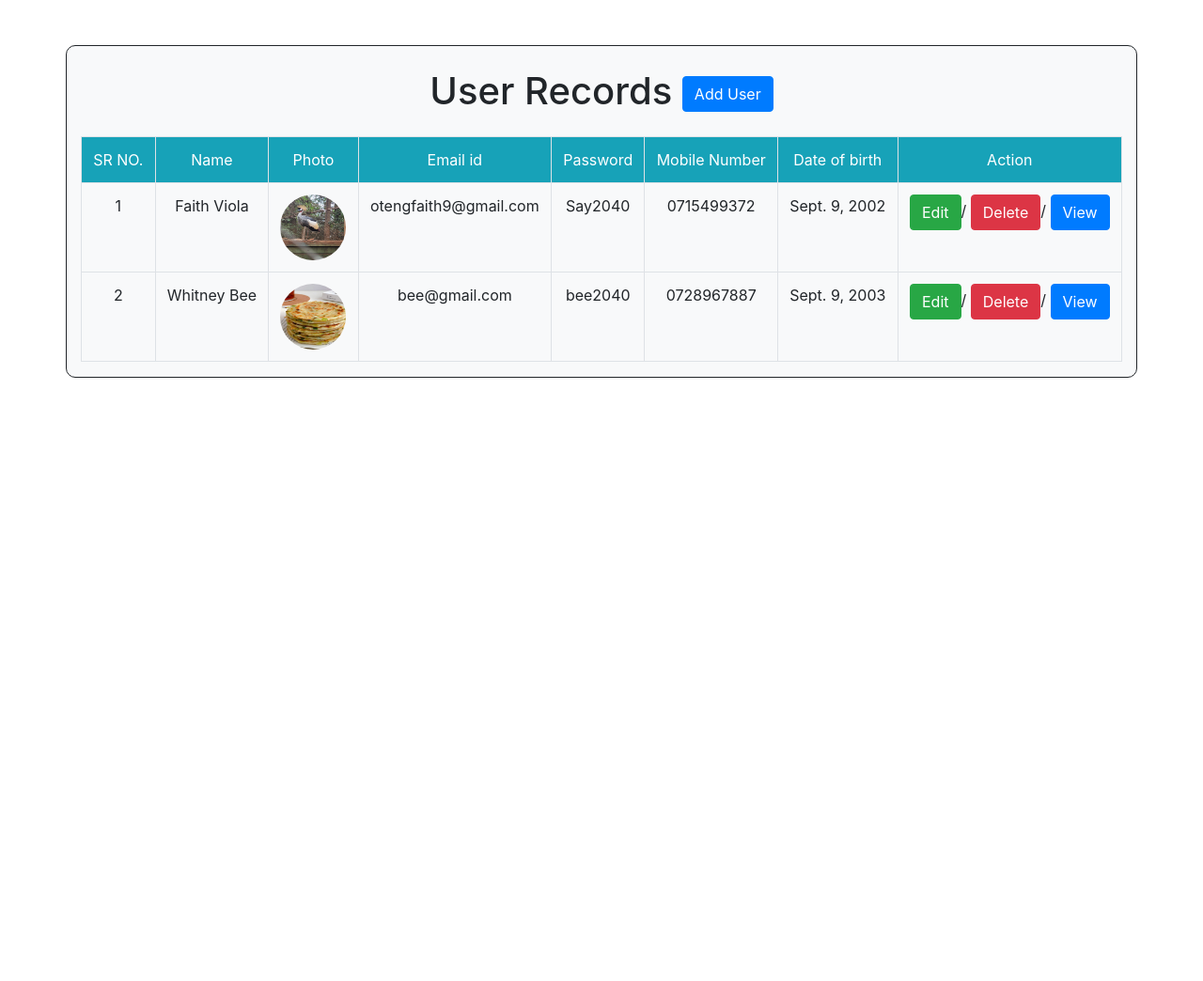
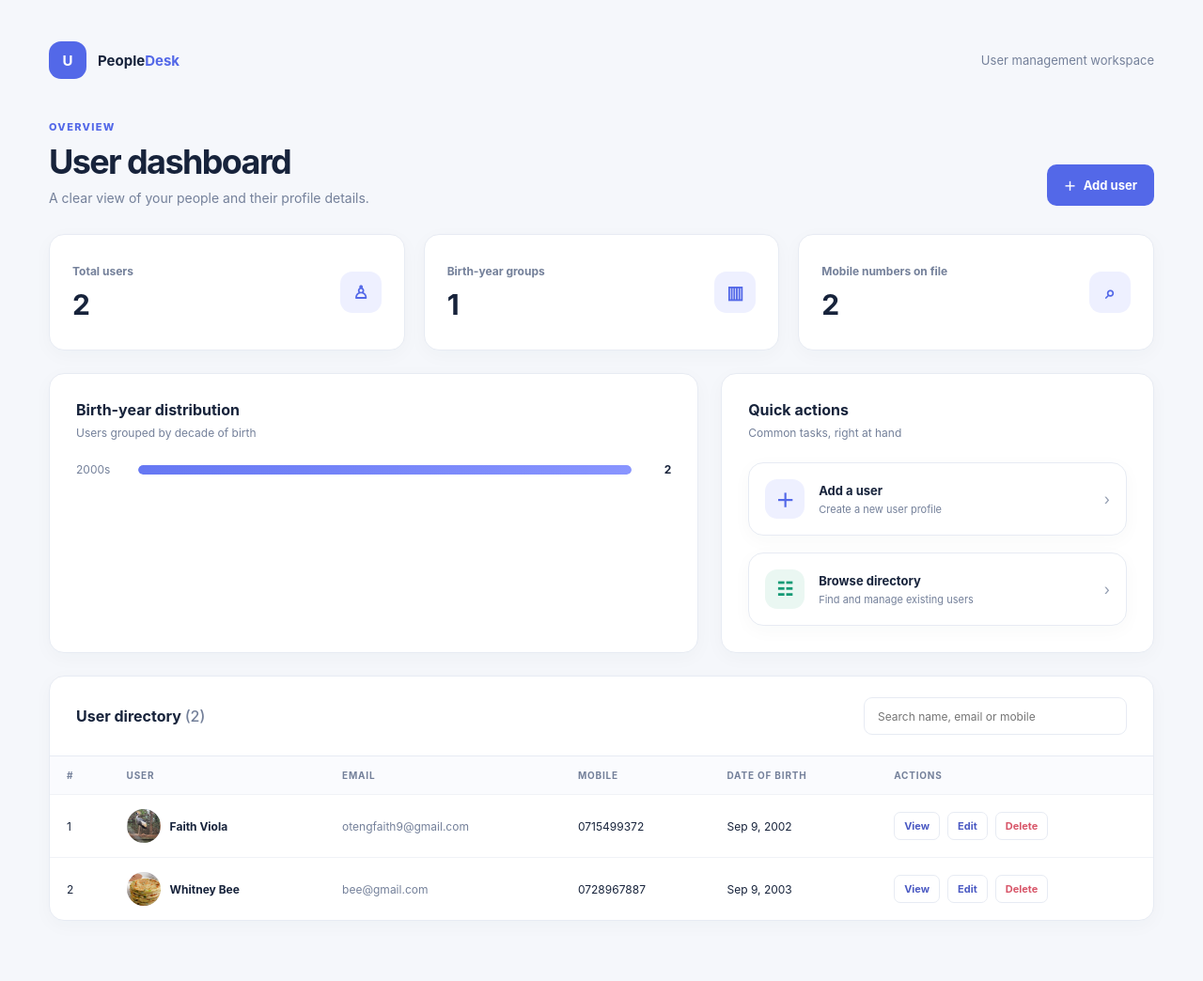
Before and after one commit to violaoteng/crud_operation, a Django app: page / in a window 1280 px wide. Shown: the whole page at 94% size. Before the commit the page ends 402 px from the top, so only its background shows below. Run offline with Django 5.2, Linux system fonts and the light colour scheme; data comes from the database, SQL or seed files in the repository.

Commit message:
layout change

```diff
--- /dev/null
+++ b/my_app/static/my_app/css/dashboard.css
@@ -0,0 +1,460 @@
+:root {
+    color-scheme: light;
+    --ink: #17233b;
+    --muted: #74809a;
+    --line: #e7ebf3;
+    --accent: #5368e8;
+    --accent-soft: #eef0ff;
+    --green: #159a75;
+    --red: #d85669;
+    font-family: Inter, ui-sans-serif, system-ui, -apple-system, BlinkMacSystemFont, "Segoe UI", sans-serif;
+}
+
+* {
+    box-sizing: border-box;
+}
+
+body {
+    margin: 0;
+    background: #f5f7fb;
+    color: var(--ink);
+}
+
+a {
+    color: inherit;
+    text-decoration: none;
+}
+
+.shell {
+    max-width: 1240px;
+    margin: 0 auto;
+    padding: 44px 32px 64px;
+}
+
+.topbar,
+.intro,
+.metric,
+.directory-head {
+    display: flex;
+    align-items: center;
+    justify-content: space-between;
+    gap: 20px;
+}
+
+.topbar {
+    margin-bottom: 44px;
+}
+
+.brand {
+    display: flex;
+    align-items: center;
+    gap: 12px;
+    font-size: 15px;
+    font-weight: 750;
+}
+
+.brand-mark {
+    display: grid;
+    width: 40px;
+    height: 40px;
+    place-items: center;
+    border-radius: 13px;
+    background: var(--accent);
+    color: white;
+}
+
+.top-note,
+.subtitle {
+    color: var(--muted);
+    font-size: 13px;
+}
+
+.intro {
+    align-items: end;
+    margin-bottom: 30px;
+}
+
+.eyebrow {
+    margin: 0 0 8px;
+    color: var(--accent);
+    font-size: 11px;
+    font-weight: 800;
+    letter-spacing: .12em;
+    text-transform: uppercase;
+}
+
+h1 {
+    margin: 0;
+    font-size: clamp(27px, 4vw, 36px);
+    letter-spacing: -.045em;
+}
+
+.subtitle {
+    margin: 8px 0 0;
+    font-size: 14px;
+}
+
+.button {
+    display: inline-flex;
+    min-height: 44px;
+    align-items: center;
+    justify-content: center;
+    gap: 8px;
+    padding: 0 18px;
+    border-radius: 10px;
+    background: var(--accent);
+    color: white;
+    font-size: 13px;
+    font-weight: 700;
+}
+
+.button:hover {
+    color: white;
+    box-shadow: 0 7px 16px #5368e833;
+}
+
+.overview {
+    display: grid;
+    grid-template-columns: repeat(3, minmax(0, 1fr));
+    gap: 20px;
+    margin-bottom: 24px;
+}
+
+.metric,
+.panel,
+.action-card {
+    border: 1px solid var(--line);
+    border-radius: 16px;
+    background: white;
+    box-shadow: 0 5px 20px #24304a08;
+}
+
+.metric {
+    min-height: 124px;
+    padding: 24px;
+}
+
+.metric-label {
+    margin: 0 0 10px;
+    color: var(--muted);
+    font-size: 12px;
+    font-weight: 650;
+}
+
+.metric-value {
+    margin: 0;
+    font-size: 30px;
+    font-weight: 750;
+    letter-spacing: -.04em;
+}
+
+.metric-icon,
+.action-icon {
+    display: grid;
+    width: 44px;
+    height: 44px;
+    place-items: center;
+    border-radius: 13px;
+    background: var(--accent-soft);
+    color: var(--accent);
+    font-size: 19px;
+    font-weight: 750;
+}
+
+.middle-grid {
+    display: grid;
+    grid-template-columns: minmax(0, 1.5fr) minmax(280px, 1fr);
+    gap: 24px;
+    margin-bottom: 24px;
+}
+
+.panel {
+    padding: 28px;
+}
+
+.panel-heading {
+    margin-bottom: 24px;
+}
+
+.panel-heading h2,
+.directory-head h2 {
+    margin: 0;
+    font-size: 16px;
+}
+
+.panel-heading p {
+    margin: 7px 0 0;
+    color: var(--muted);
+    font-size: 12px;
+}
+
+.chart,
+.actions {
+    display: grid;
+    gap: 18px;
+}
+
+.chart-row {
+    display: grid;
+    grid-template-columns: 52px minmax(30px, 1fr) 28px;
+    align-items: center;
+    gap: 14px;
+    color: var(--muted);
+    font-size: 12px;
+}
+
+.bar-track {
+    height: 10px;
+    overflow: hidden;
+    border-radius: 99px;
+    background: #edf0f7;
+}
+
+.bar {
+    height: 100%;
+    min-width: 4px;
+    border-radius: inherit;
+    background: linear-gradient(90deg, #6678f3, #8995ff);
+}
+
+.chart-count {
+    color: var(--ink);
+    font-weight: 700;
+    text-align: right;
+}
+
+.empty-chart {
+    padding: 12px 0;
+    color: var(--muted);
+    font-size: 13px;
+}
+
+.action-card {
+    display: flex;
+    align-items: center;
+    gap: 15px;
+    padding: 17px;
+    transition: border-color .15s, transform .15s;
+}
+
+.action-card:hover {
+    border-color: #c9d0ff;
+    transform: translateY(-1px);
+}
+
+.action-icon {
+    flex: 0 0 42px;
+    height: 42px;
+    font-size: 20px;
+}
+
+.action-icon.secondary {
+    background: #eaf7f2;
+    color: var(--green);
+}
+
+.action-title,
+.action-description {
+    display: block;
+}
+
+.action-title {
+    font-size: 13px;
+    font-weight: 750;
+}
+
+.action-description {
+    margin-top: 5px;
+    color: var(--muted);
+    font-size: 11px;
+}
+
+.action-arrow {
+    margin-left: auto;
+    color: #929cb0;
+}
+
+.directory {
+    padding: 0;
+    overflow: hidden;
+}
+
+.directory-head {
+    padding: 22px 28px;
+    border-bottom: 1px solid var(--line);
+}
+
+.search {
+    width: min(280px, 45vw);
+    min-height: 40px;
+    padding: 0 14px;
+    border: 1px solid var(--line);
+    border-radius: 9px;
+    font: inherit;
+    font-size: 12px;
+}
+
+.search:focus {
+    border-color: #9ba7ff;
+    outline: 2px solid #5368e81a;
+}
+
+.table-wrap {
+    overflow-x: auto;
+}
+
+table {
+    width: 100%;
+    border-collapse: collapse;
+    text-align: left;
+    white-space: nowrap;
+}
+
+th {
+    padding: 14px 18px;
+    background: #fafbfe;
+    color: var(--muted);
+    font-size: 10px;
+    letter-spacing: .08em;
+    text-transform: uppercase;
+}
+
+td {
+    padding: 15px 18px;
+    border-top: 1px solid #f0f2f7;
+    font-size: 12px;
+}
+
+tr:hover td {
+    background: #fcfcff;
+}
+
+.person {
+    display: flex;
+    align-items: center;
+    gap: 10px;
+    font-weight: 700;
+}
+
+.avatar {
+    width: 36px;
+    height: 36px;
+    border-radius: 50%;
+    object-fit: cover;
+    background: var(--accent-soft);
+}
+
+.initial {
+    display: grid;
+    place-items: center;
+    color: var(--accent);
+    font-weight: 750;
+}
+
+.email {
+    color: var(--muted);
+}
+
+.row-actions {
+    display: flex;
+    align-items: center;
+    gap: 8px;
+}
+
+.row-action {
+    padding: 7px 10px;
+    border: 1px solid var(--line);
+    border-radius: 7px;
+    color: #4b5ac3;
+    font-size: 11px;
+    font-weight: 700;
+}
+
+.row-action:hover {
+    background: var(--accent-soft);
+}
+
+.row-action.delete {
+    color: var(--red);
+}
+
+.empty-state {
+    padding: 48px 24px;
+    color: var(--muted);
+    text-align: center;
+}
+
+.empty-state strong {
+    display: block;
+    margin-bottom: 8px;
+    color: var(--ink);
+}
+
+@media (max-width: 760px) {
+    .shell {
+        padding: 28px 20px 44px;
+    }
+
+    .topbar {
+        margin-bottom: 34px;
+    }
+
+    .overview {
+        grid-template-columns: 1fr;
+        gap: 12px;
+        margin-bottom: 20px;
+    }
+
+    .metric {
+        min-height: 96px;
+    }
+
+    .middle-grid {
+        grid-template-columns: 1fr;
+        gap: 16px;
+        margin-bottom: 20px;
+    }
+
+    .panel {
+        padding: 22px;
+    }
+
+    .directory {
+        padding: 0;
+    }
+}
+
+@media (max-width: 480px) {
+    .shell {
+        padding: 22px 14px 36px;
+    }
+
+    .top-note {
+        display: none;
+    }
+
+    .intro {
+        align-items: start;
+        flex-direction: column;
+        gap: 18px;
+    }
+
+    .directory-head {
+        align-items: stretch;
+        flex-direction: column;
+        gap: 14px;
+        padding: 18px;
+    }
+
+    .search {
+        width: 100%;
+    }
+
+    .panel {
+        padding: 19px;
+    }
+
+    .directory {
+        padding: 0;
+    }
+}
--- a/my_app/templates/Listingpage.html
+++ b/my_app/templates/Listingpage.html
@@ -1,40 +1,145 @@
+{% load static %}
 <!DOCTYPE html>
 <html lang="en">
 <head>
     <meta charset="UTF-8">
-    <title>per.in</title>
-    <link rel="stylesheet" href="https://cdn.jsdelivr.net/npm/bootstrap@4.6.1/dist/css/bootstrap.min.css">
+    <meta name="viewport" content="width=device-width, initial-scale=1">
+    <title>User dashboard</title>
+    <link rel="stylesheet" href="{% static 'my_app/css/dashboard.css' %}">
 </head>
 <body>
-<div class="container mt-5 bg-light" style="border:1px solid ; background-color:#1111; border-radius: 10px;">
-    <h1 class="m-4 text-center">User Records <a href="/Add/" class="btn btn-primary">Add User</a></h1>
-    <table class="table table-bordered">
-        <tr class="bg-info text-white text-center ">
-            <td > SR NO.  </td>
-            <td> Name </td>
-            <td> Photo  </td>
-            <td> Email id </td>
-            <td> Password </td>
-            <td> Mobile Number</td>
-            <td>Date of birth</td>
-            <td> Action  </td>
-        </tr>
-        {%for rec in records %}
-        <tr class="text-center">
-            <td>{{forloop.counter}}</td>
-            <td>{{rec.name}}</td>
-            <td><img src="/media/{{rec.photo}}"class="rounded-circle" height="70px" width="70px"></td>
-            <td>{{rec.email}}</td>
-            <td>{{rec.password}}</td>
-            <td>{{rec.mobile_number}}</td>
-            <td>{{rec.date_of_birth}}
-            <td> <a href="/Edit/{{rec.id}}" class="btn btn-success">Edit</a>/
-                <a href="/Delete/{{rec.id}}" class="btn btn-danger">Delete</a>/
-                <a href="/View/{{rec.id}}" class="btn btn-primary">View</a>
-            </td>
-        </tr>
-    {%endfor%}
-    </table>
-</div>
+<main class="shell">
+    <header class="topbar">
+        <a class="brand" href="/">
+            <span class="brand-mark" aria-hidden="true">U</span>
+            <span>People<span style="color: var(--accent)">Desk</span></span>
+        </a>
+        <span class="top-note">User management workspace</span>
+    </header>
+
+    <section class="intro">
+        <div>
+            <p class="eyebrow">Overview</p>
+            <h1>User dashboard</h1>
+            <p class="subtitle">A clear view of your people and their profile details.</p>
+        </div>
+        <a class="button" href="/Add/"><span aria-hidden="true">＋</span> Add user</a>
+    </section>
+
+    <section class="overview" aria-label="User overview">
+        <article class="metric">
+            <div><p class="metric-label">Total users</p><p class="metric-value">{{ total_users }}</p></div>
+            <span class="metric-icon" aria-hidden="true">♙</span>
+        </article>
+        <article class="metric">
+            <div><p class="metric-label">Birth-year groups</p><p class="metric-value">{{ birth_year_group_count }}</p></div>
+            <span class="metric-icon" aria-hidden="true">▥</span>
+        </article>
+        <article class="metric">
+            <div><p class="metric-label">Mobile numbers on file</p><p class="metric-value">{{ mobile_count }}</p></div>
+            <span class="metric-icon" aria-hidden="true">⌕</span>
+        </article>
+    </section>
+
+    <section class="middle-grid">
+        <article class="panel">
+            <div class="panel-heading"><h2>Birth-year distribution</h2><p>Users grouped by decade of birth</p></div>
+            {% if birth_year_chart %}
+            <div class="chart" role="img" aria-label="Number of users by birth decade">
+                {% for group in birth_year_chart %}
+                <div class="chart-row" aria-hidden="true">
+                    <span>{{ group.label }}</span>
+                    <div class="bar-track"><div class="bar" style="width: {{ group.width }}%"></div></div>
+                    <span class="chart-count">{{ group.count }}</span>
+                </div>
+                {% endfor %}
+            </div>
+            {% else %}
+            <p class="empty-chart">Add users with a date of birth to see the distribution.</p>
+            {% endif %}
+        </article>
+
+        <article class="panel">
+            <div class="panel-heading"><h2>Quick actions</h2><p>Common tasks, right at hand</p></div>
+            <div class="actions">
+                <a class="action-card" href="/Add/">
+                    <span class="action-icon" aria-hidden="true">＋</span>
+                    <span><span class="action-title">Add a user</span><span class="action-description">Create a new user profile</span></span>
+                    <span class="action-arrow" aria-hidden="true">›</span>
+                </a>
+                <a class="action-card" href="#directory">
+                    <span class="action-icon secondary" aria-hidden="true">☷</span>
+                    <span><span class="action-title">Browse directory</span><span class="action-description">Find and manage existing users</span></span>
+                    <span class="action-arrow" aria-hidden="true">›</span>
+                </a>
+            </div>
+        </article>
+    </section>
+
+    <section class="panel directory" id="directory" aria-labelledby="directory-title">
+        <div class="directory-head">
+            <h2 id="directory-title">User directory <span style="color: var(--muted); font-weight: 500">({{ total_users }})</span></h2>
+            <input id="user-search" class="search" type="search" placeholder="Search name, email or mobile" aria-label="Search users">
+        </div>
+        {% if records %}
+        <div class="table-wrap">
+            <table>
+                <thead><tr><th>#</th><th>User</th><th>Email</th><th>Mobile</th><th>Date of birth</th><th>Actions</th></tr></thead>
+                <tbody>
+                    {% for rec in records %}
+                    <tr class="user-row">
+                        <td>{{ forloop.counter }}</td>
+                        <td>
+                            <span class="person">
+                                {% if rec.photo and rec.photo.name != "a.png" %}
+                                <img class="avatar" src="{{ rec.photo.url }}" alt="">
+                                {% else %}
+                                <span class="avatar initial" aria-hidden="true">{{ rec.name|first|upper }}</span>
+                                {% endif %}
+                                {{ rec.name }}
+                            </span>
+                        </td>
+                        <td class="email">{{ rec.email }}</td>
+                        <td>{{ rec.mobile_number }}</td>
+                        <td>{{ rec.date_of_birth|date:"M j, Y" }}</td>
+                        <td>
+                            <div class="row-actions">
+                                <a class="row-action" href="/View/{{ rec.id }}">View</a>
+                                <a class="row-action" href="/Edit/{{ rec.id }}">Edit</a>
+                                <a class="row-action delete" href="/Delete/{{ rec.id }}">Delete</a>
+                            </div>
+                        </td>
+                    </tr>
+                    {% endfor %}
+                </tbody>
+            </table>
+        </div>
+        <div class="empty-state" id="no-search-results" hidden>No users match that search.</div>
+        {% else %}
+        <div class="empty-state">
+            <strong>Your directory is ready for its first user</strong>
+            Add a profile to start seeing your users and dashboard insights.
+            <p><a class="button" href="/Add/" style="margin-top: 14px">Add your first user</a></p>
+        </div>
+        {% endif %}
+    </section>
+</main>
+<script>
+    const searchInput = document.getElementById('user-search');
+    const userRows = document.querySelectorAll('.user-row');
+    const noResults = document.getElementById('no-search-results');
+    if (searchInput) {
+        searchInput.addEventListener('input', () => {
+            const query = searchInput.value.trim().toLowerCase();
+            let visibleCount = 0;
+            userRows.forEach((row) => {
+                const matches = row.textContent.toLowerCase().includes(query);
+                row.hidden = !matches;
+                if (matches) visibleCount += 1;
+            });
+            if (noResults) noResults.hidden = visibleCount > 0;
+        });
+    }
+</script>
 </body>
 </html>
--- a/my_app/templates/View.html
+++ b/my_app/templates/View.html
@@ -24,10 +24,6 @@
                 <td>{{user.email}}</td>
             </tr>
             <tr>
-                <th> Password</th>
-                <td>{{user.password}}</td>
-            </tr>
-            <tr>
                 <th>Mobile_Number</th>
                 <td>{{user.mobile_number}}</td>
             </tr>
--- a/my_app/views.py
+++ b/my_app/views.py
@@ -4,9 +4,29 @@ from .forms import UserForm
 # Create your views here.
 
 def user_list(request):
-    records=User.objects.all()
-    mydict={'records':records}
-    return render(request,'Listingpage.html',context=mydict)
+    records = list(User.objects.all().order_by('name'))
+    birth_year_groups = {}
+    for record in records:
+        decade = (record.date_of_birth.year // 10) * 10
+        birth_year_groups[decade] = birth_year_groups.get(decade, 0) + 1
+
+    largest_group = max(birth_year_groups.values(), default=0)
+    birth_year_chart = [
+        {
+            'label': '{}s'.format(decade),
+            'count': count,
+            'width': round(count / largest_group * 100) if largest_group else 0,
+        }
+        for decade, count in sorted(birth_year_groups.items())
+    ]
+    context = {
+        'records': records,
+        'total_users': len(records),
+        'birth_year_group_count': len(birth_year_groups),
+        'mobile_count': sum(bool(record.mobile_number) for record in records),
+        'birth_year_chart': birth_year_chart,
+    }
+    return render(request, 'Listingpage.html', context=context)
 
 def AddUser(request):
     mydict={}
```
